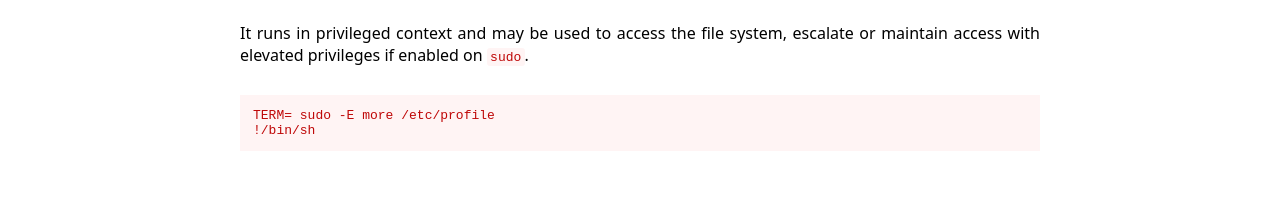
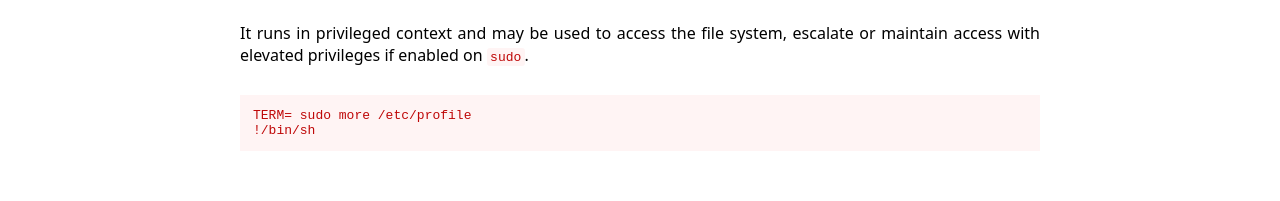
Before and after one commit to GTFOBins/GTFOBins.github.io, a Jekyll site: the page built from _gtfobins/more.md, in a window 1280 px wide. Shown: the part 873-1074 px from the top of the page. Built offline with Jekyll 4.4.1, drawn with Linux system fonts in a browser that asks for light colours.

```diff
--- a/_gtfobins/more.md
+++ b/_gtfobins/more.md
@@ -10,6 +10,6 @@ functions:
     - code: ./more file_to_read
   sudo:
     - code: |
-        TERM= sudo -E more /etc/profile
+        TERM= sudo more /etc/profile
         !/bin/sh
 ---
```
